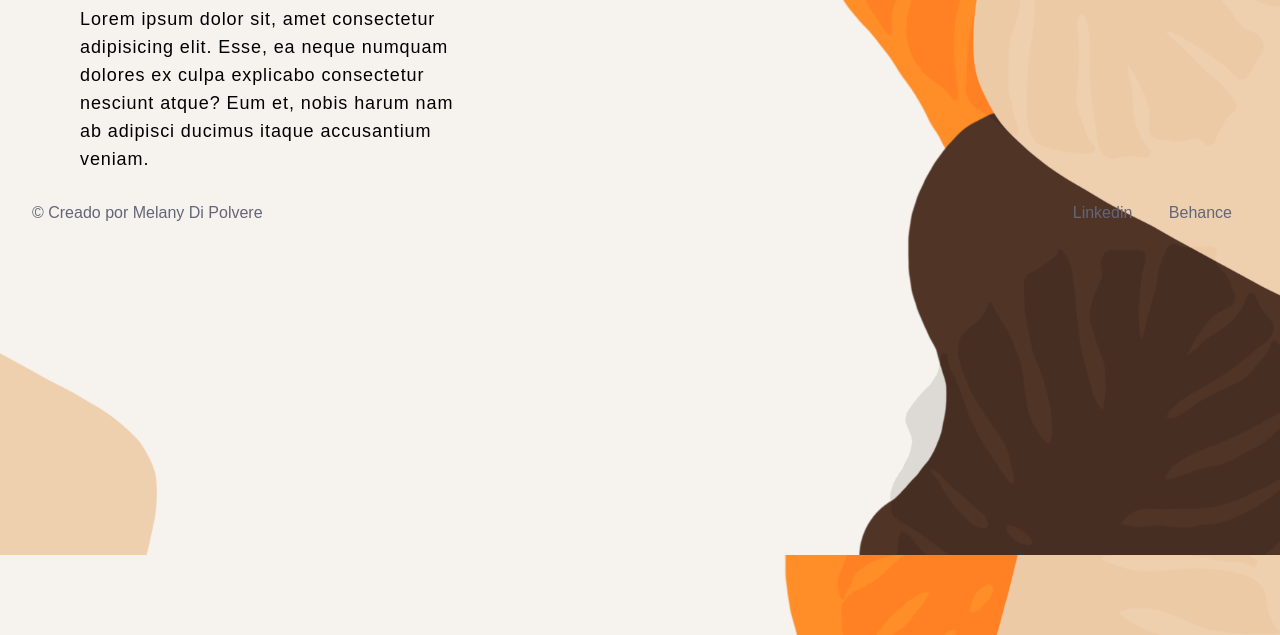
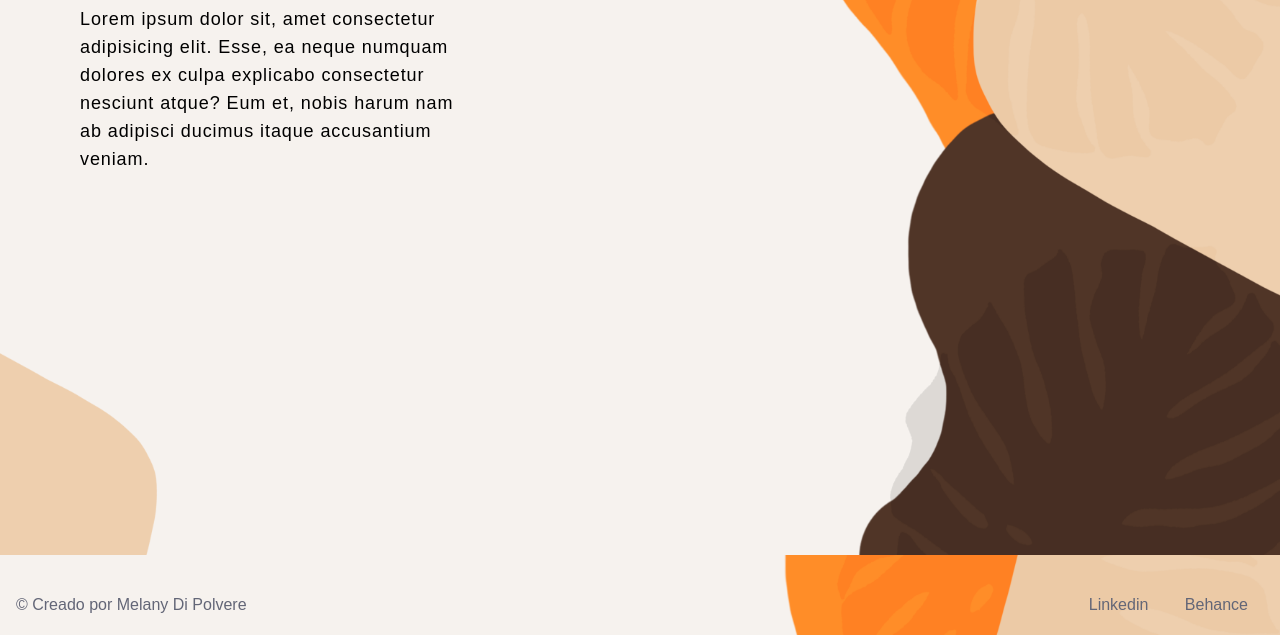
Before and after one commit to melanydipolvere/Melany-Portfolio, a plain HTML site: page index.html in a window 1280 px wide. Shown: the part 165-800 px from the top of the page. Drawn offline with Linux system fonts and the light colour scheme.

Commit message:
Cambio de estilo y estructura de footer

```diff
--- a/css/estilo.css
+++ b/css/estilo.css
@@ -149,8 +149,12 @@ h2 {
 .form-name-container {
     display: block;
     width: 100%;
+    transition: color 0.3s ease;
 }
 
+footer a:hover {
+    color: #007bff;
+}
 .input-name {
     display: inline;
 }
@@ -182,19 +186,23 @@ form {
 footer {
     display: flex;
     justify-content: space-between;
-    margin: 1rem;
     padding: 1rem;
     color: #636677;
     text-decoration: none;
-    margin-top: auto;
+    position: fixed;
+    bottom: 0;
+    left: 0;
+    right: 0;
+    z-index: 1000; /* Asegura que el footer esté por encima del contenido */
 }
 
 footer a {
     text-decoration: none;
     color: inherit;
     margin: 1rem;
-    margin-top: auto;
+
 }
+
 
 
 .header__link {
--- a/index.html
+++ b/index.html
@@ -39,7 +39,7 @@
             veniam.</p>
 
     </header>
-    <footer>
+    <footer class="fixed-bottom">
         <div>
             <p>© Creado por Melany Di Polvere</p>
         </div>
```
